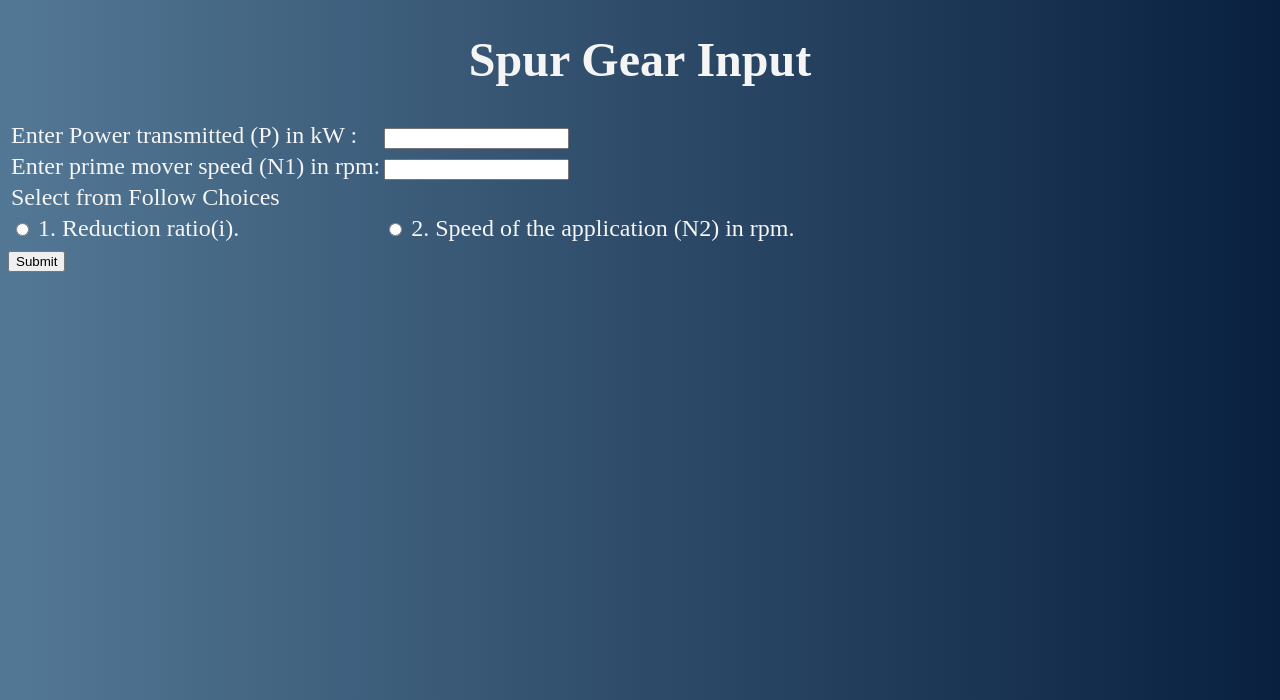
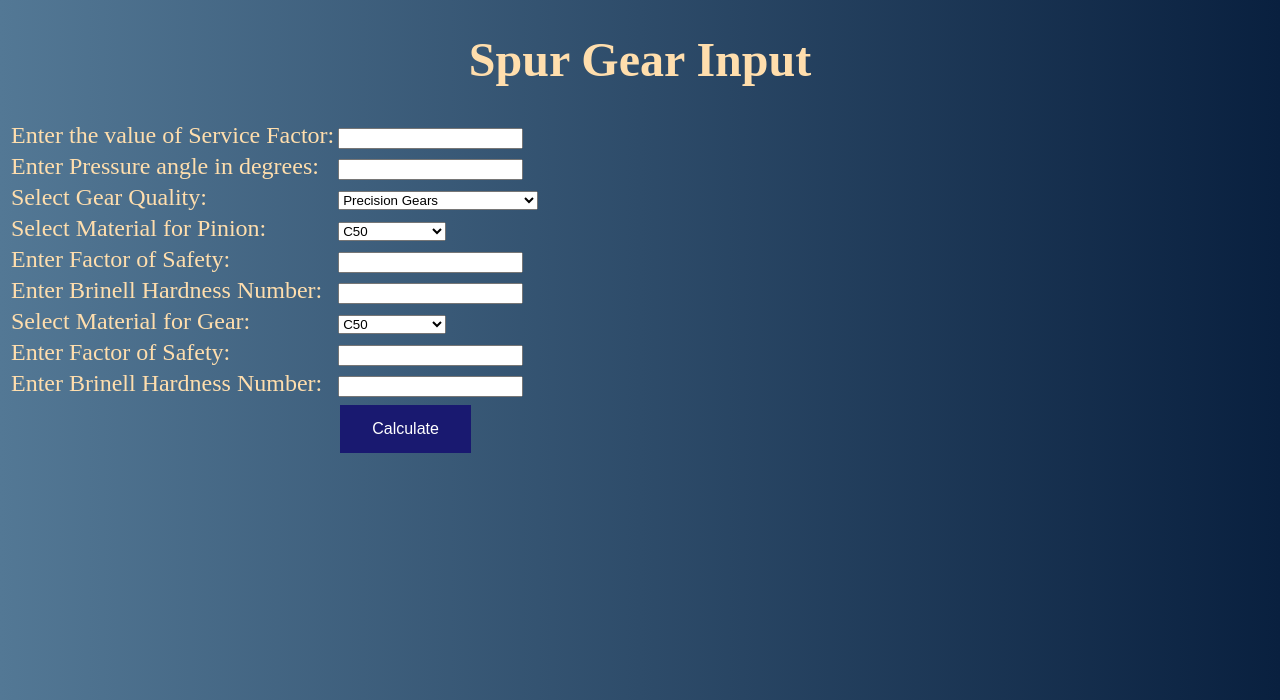
Before and after one commit to HatimKhambati26/Spur-Gear, a Flask app: template templates/SpurGear.html in a window 1280 px wide. Shown: the top 700 px of the page. Run offline with Flask 2, Linux system fonts and the light colour scheme; the template is opened without the code that fills it, so the values that code supplies are empty.

Commit message:
Added Spur Gear Inputs Page

```diff
--- a/SPUR GEAR.py
+++ b/SPUR GEAR.py
@@ -1,5 +1,4 @@
 import math
-
 P = int(input("Enter Power transmitted (P) in kW : "))
 N1 = int(input("Enter prime mover speed (N1) in rpm: "))
 choice = float(input("Select \n1.Reduction ratio(i) OR \n2.Speed of the application (N2) in rpm:\n"))
@@ -95,7 +94,7 @@ def root():
                 BHN2 = int(input("Enter Brinell Hardness Number= "))
             if gear == 6:
                 benstr2 = 300
-                print("Bending stress= ", round(benstrr2, 2))
+                print("Bending stress= ", round(benstr2, 2))
                 BHN2 = int(input("Enter Brinell Hardness Number= "))
             if gear == 7:
                 benstr2 = 380
@@ -591,7 +590,7 @@ def root():
             BHN2 = int(input("Enter Brinell Hardness Number= "))
         if gear == 6:
             benstr2 = 300
-            print("Bending stress= ", round(benstrr2, 2))
+            print("Bending stress= ", round(benstr2, 2))
             BHN2 = int(input("Enter Brinell Hardness Number= "))
         if gear == 7:
             benstr2 = 380
--- a/app.py
+++ b/app.py
@@ -4,7 +4,7 @@ app = Flask(__name__)
 
 
 @app.route('/', methods=['GET', 'POST'])
-def spear_input():
+def sp_input():
     if request.method == 'POST':
         p = int(request.form['P'])
         n1 = int(request.form['N1'])
@@ -14,7 +14,7 @@ def spear_input():
         else:
             return redirect(url_for('choice_2', n1=n1))
     else:
-        return render_template('SpurGear.html')
+        return render_template('input.html')
 
 
 # @app.route('/', methods=['POST'])
@@ -44,8 +44,25 @@ def choice_2():
         i = round(n1 / n2, 2)
         if i > 5:
             i = round(pow(i, 1 / 2), 2)
-        return "Value of i: " + str(i)
+        return redirect(url_for('spur_input'))
     return render_template('Choice2.html')
+
+
+@app.route('/input', methods=['GET', 'POST'])
+def spur_input():
+    if request.method == 'POST':
+        sf = int(request.form['sf'])
+        press_ang = int(request.form['press_ang'])
+        gear_qua = int(request.form['gear_qua'])
+        pinion = int(request.form['pinion'])
+        FoS1 = int(request.form['FoS1'])
+        BHN1 = int(request.form['BHN1'])
+        gear = int(request.form['gear'])
+        FoS2 = int(request.form['FoS2'])
+        BHN2 = int(request.form['BHN2'])
+        # = int(request.form[''])
+        return str(sf) + str(press_ang)+str(gear_qua)+str(pinion)+str(FoS1)+str(BHN1)+str(gear)+str(FoS2)+str(BHN2)
+    return render_template('SpurGear.html')
 
 
 if __name__ == '__main__':
--- a/static/style.css
+++ b/static/style.css
@@ -1,9 +1,22 @@
 body{
     background: linear-gradient(270deg, #09203f, #537895);
     font-size: 1.5em;
-    color: whitesmoke;
+    color: navajowhite;
 }
 
 form{
     align-items: center;
 }
+
+.button_submit{
+    background-color: midnightblue;
+    border: none;
+    color: white;
+    padding: 15px 32px;
+    text-align: center;
+    text-decoration: none;
+    display: inline-block;
+    font-size: 16px;
+    margin: 4px 2px;
+    cursor: pointer;
+}
--- a/templates/SpurGear.html
+++ b/templates/SpurGear.html
@@ -11,37 +11,136 @@
         <table>
             <tr>
                 <td>
-                    <label for="P">Enter Power transmitted (P) in kW : </label>
+                    <label for="sf">Enter the value of Service Factor: </label>
                 </td>
                 <td>
-                    <input name="P" type="number">
+                    <label>
+                        <input name="sf" type="number">
+                    </label>
                 </td>
             </tr>
             <tr>
                 <td>
-                    <label for="N1">Enter prime mover speed (N1) in rpm: </label>
+                    <label for="press_ang">Enter Pressure angle in degrees: </label>
                 </td>
                 <td>
-                    <input name="N1" type="number">
+                    <label>
+                        <input name="press_ang" type="number">
+                    </label>
                 </td>
             </tr>
             <tr>
-                <td><label>Select from Follow Choices</label></td>
                 <td>
+                    <label for="gear_qua">Select Gear Quality: </label>
+                </td>
+                <td>
+                    <label>
+                        <select name="gear_qua">
+                            <option value="1">Precision Gears</option>
+                            <option value="2">Carefully Cut Gears</option>
+                            <option value="3">First Class Commercial Gears</option>
+                        </select>
+                    </label>
+                </td>
+            </tr>
             <tr>
                 <td>
-                            <input type="radio" name="choice" value=1>
-                            <label>1. Reduction ratio(i).</label>
+                    <label for="pinion">Select Material for Pinion: </label>
                 </td>
                 <td>
-                            <input type="radio" name="choice" value=2>
-                            <label>2. Speed of the application (N2) in rpm.</label>
+                    <label>
+                        <select name="pinion">
+                            <option value="1">C50</option>
+                            <option value="2">C55Mn75</option>
+                            <option value="3">40Crl</option>
+                            <option value="4">35NilCr60</option>
+                            <option value="5">C45</option>
+                            <option value="6">15Ni2CrlMo25</option>
+                            <option value="7">40Ni2CrlMo28</option>
+                        </select>
+                    </label>
                 </td>
             </tr>
+            <tr>
+                <td>
+                    <label for="FoS1">Enter Factor of Safety: </label>
+                </td>
+                <td>
+                    <label>
+                        <input name="FoS1" type="number">
+                    </label>
                 </td>
             </tr>
+            <tr>
+                <td>
+                    <label for="BHN1">Enter Brinell Hardness Number: </label>
+                </td>
+                <td>
+                    <label>
+                        <input name="BHN1" type="number">
+                    </label>
+                </td>
+            </tr>
+            <tr>
+                <td>
+                    <label for="gear">Select Material for Gear: </label>
+                </td>
+                <td>
+                    <label>
+                        <select name="gear">
+                            <option value="1">C50</option>
+                            <option value="2">C55Mn75</option>
+                            <option value="3">40Crl</option>
+                            <option value="4">35NilCr60</option>
+                            <option value="5">C45</option>
+                            <option value="6">15Ni2CrlMo25</option>
+                            <option value="7">40Ni2CrlMo28</option>
+                        </select>
+                    </label>
+                </td>
+            </tr>
+            <tr>
+                <td>
+                    <label for="FoS2">Enter Factor of Safety: </label>
+                </td>
+                <td>
+                    <label>
+                        <input name="FoS2" type="number">
+                    </label>
+                </td>
+            </tr>
+            <tr>
+                <td>
+                    <label for="BHN2">Enter Brinell Hardness Number: </label>
+                </td>
+                <td>
+                    <label>
+                        <input name="BHN2" type="number">
+                    </label>
+                </td>
+            </tr>
+{#            <tr>#}
+{#                <td><label>Select from Follow Choices</label></td>#}
+{#                <td>#}
+{#                    <tr>#}
+{#                        <td>#}
+{#                            <input type="radio" name="choice" value=1>#}
+{#                            <label>1. Reduction ratio(i).</label>#}
+{#                        </td>#}
+{#                        <td>#}
+{#                            <input type="radio" name="choice" value=2>#}
+{#                            <label>2. Speed of the application (N2) in rpm.</label>#}
+{#                        </td>#}
+{#                    </tr>#}
+{#                </td>#}
+{#            </tr>#}
+            <tr>
+                <td></td>
+                <td><input type="submit" class="button_submit" value="Calculate"></td>
+                <td></td>
+            </tr>
         </table>
-        <input type="submit">
+
     </form>
 </body>
 </html>
```
Lines whose indentation alone changed are shown as unchanged.
